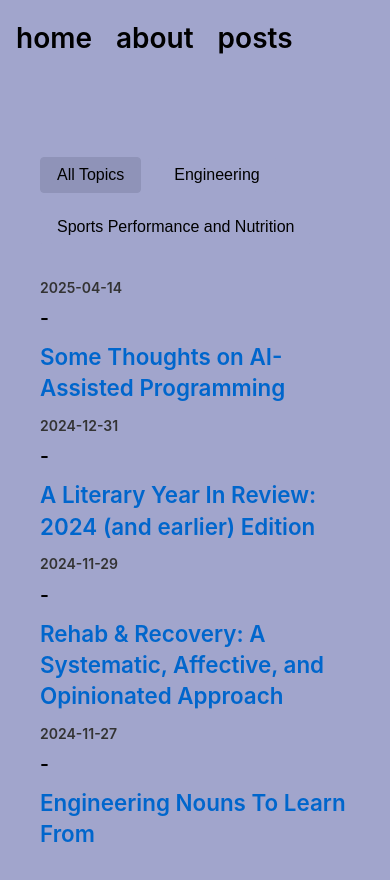
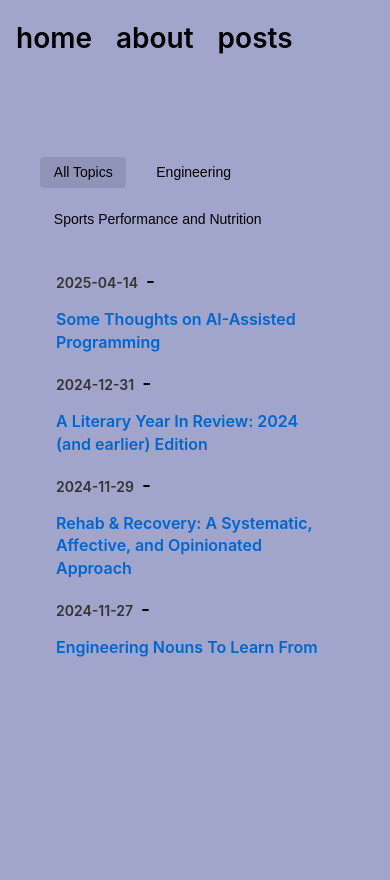
Before and after one commit to MaanasSathaye/msathaye.com, a React (Vite) app in the folder msathaye-console/: page /posts in a window 390 px wide. Shown: the top 880 px of the page. After the commit the page ends 844 px from the top, so only its background shows below. Built offline with nearby package versions, Linux system fonts and the light colour scheme.

Commit message:
aha posts formatting

```diff
--- a/msathaye-console/src/css/App.css
+++ b/msathaye-console/src/css/App.css
@@ -89,9 +89,17 @@ hr {
   margin-bottom: 1rem;
 }
 
+.page {
+  display: block;
+  max-width: 800px;
+  width: 100%;
+  margin: 0 auto;
+  padding: 0 1.5rem;
+}
+
 .page h1 {
   margin-bottom: 1.5rem;
-  text-align: center;
+  text-align: left;
   width: 100%;
 }
 
@@ -147,6 +155,9 @@ hr {
 }
 
 @media (max-width: 768px) {
+  .page {
+    padding: 0 1rem;
+  }
 
   .content-section,
   .page {
@@ -248,19 +259,19 @@ hr {
   }
 
   .post-line {
-    flex-direction: row;
-    align-items: center;
+    display: grid;
+    grid-template-columns: auto 1fr;
     gap: 0.5rem;
-    margin: 1rem 0;
+    margin: 0.75rem 0;
+  }
+
+  .post-date {
+    font-size: 14px;
   }
 
   .post-title {
     font-size: 16px;
     line-height: 1.4;
-  }
-
-  .post-date {
-    font-size: 14px;
   }
 }
 
@@ -431,27 +442,22 @@ hr {
 }
 
 .post-line {
-  margin: 1rem 0;
-  display: flex;
+  display: grid;
+  grid-template-columns: auto 1fr;
   align-items: center;
   gap: 0.5rem;
-  flex-wrap: nowrap;
-  width: 100%;
-  justify-content: flex-start;
+  margin: 1rem 0;
+  padding: 0;
 }
 
 .post-date {
-  color: #666;
+  color: #333;
   white-space: nowrap;
-  flex-shrink: 0;
 }
 
 .post-title {
   color: #0066cc;
   text-decoration: none;
-  overflow-wrap: break-word;
-  word-wrap: break-word;
-  flex: 1;
 }
 
 .post-title:hover {
@@ -537,8 +543,8 @@ h3:not(.book-title) {
   }
 }
 
-.page {
-  display: flex;
-  flex-direction: column;
-  align-items: center;
+.page .post-date {
+  text-align: left;
+  margin-bottom: 2rem;
+  color: #333;
 }
--- a/msathaye-console/src/css/Posts.css
+++ b/msathaye-console/src/css/Posts.css
@@ -47,9 +47,9 @@
 
 .post-title {
     text-decoration: none;
-    color: #0000EE;
-    flex: 1;
-    min-width: 200px;
+    color: #0066cc;
+    font-size: 1.2rem;
+    line-height: 1.4;
 }
 
 .post-title:hover {
@@ -58,15 +58,26 @@
 
 @media (max-width: 768px) {
     .post-line {
-        flex-direction: column;
-        gap: 0.25rem;
+        padding: 0 1rem;
+        margin: 0.75rem 0;
     }
 
-    .separator {
-        display: none;
+    .post-date {
+        font-size: 14px;
     }
 
     .post-title {
-        font-size: 1.4rem;
+        font-size: 16px;
+    }
+
+    .topic-button {
+        font-size: 14px;
+        padding: 0.4rem 0.8rem;
     }
 }
+
+@media (max-width: 375px) {
+    .post-line {
+        padding: 0 0.75rem;
+    }
+}
```
